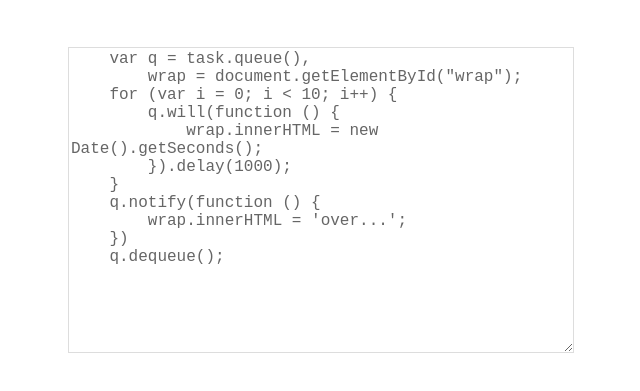
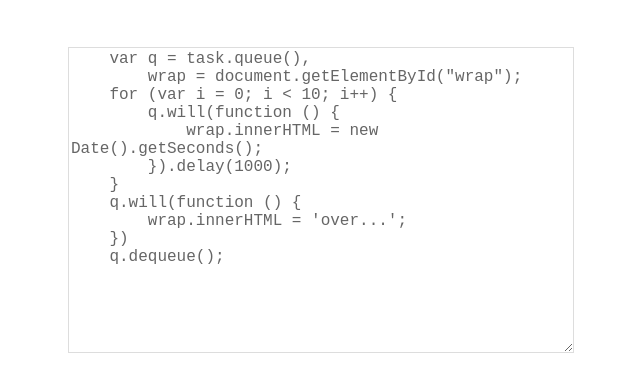
Before and after one commit to shalldie/mini-task, a website: page index.html in a window 1280 px wide. Shown: the part 355-746 px from the top of the page, 319-959 px from the left. Drawn offline with Linux system fonts and the light colour scheme.

Commit message:
修改示例方法

```diff
--- a/index.html
+++ b/index.html
@@ -80,7 +80,7 @@
             wrap.innerHTML = new Date().getSeconds();
         }).delay(1000);
     }
-    q.notify(function () {
+    q.will(function () {
         wrap.innerHTML = 'over...';
     })
     q.dequeue();
```
